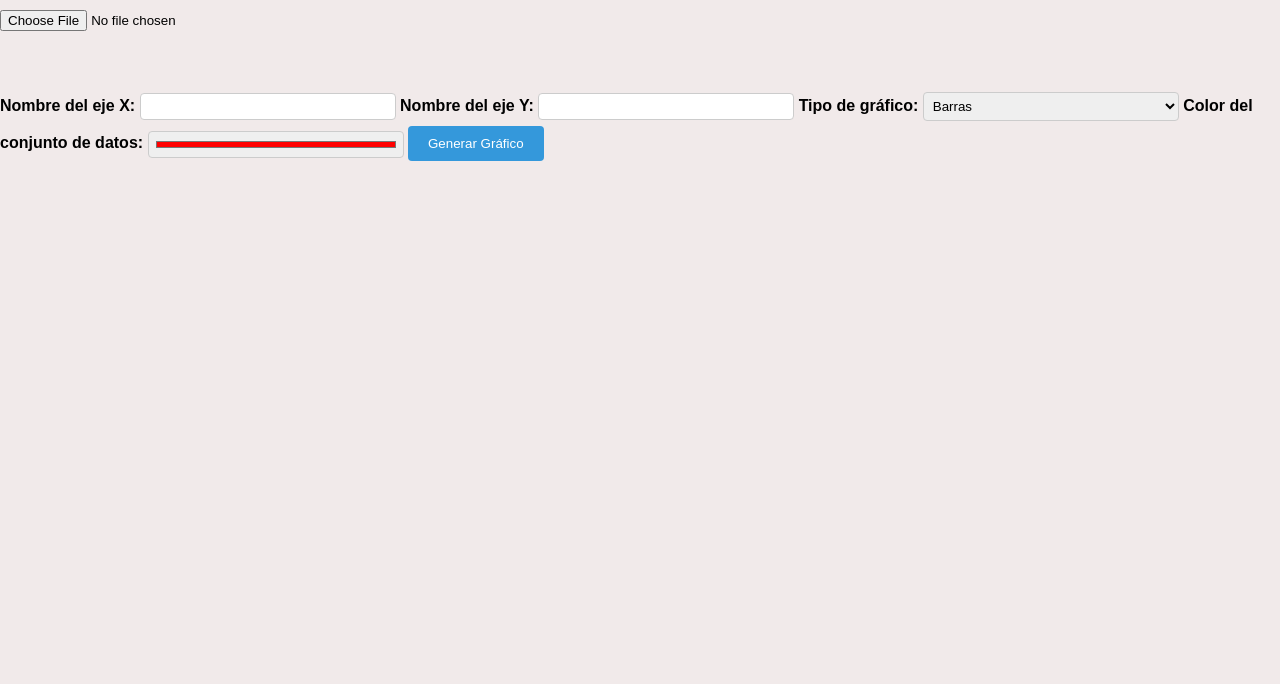
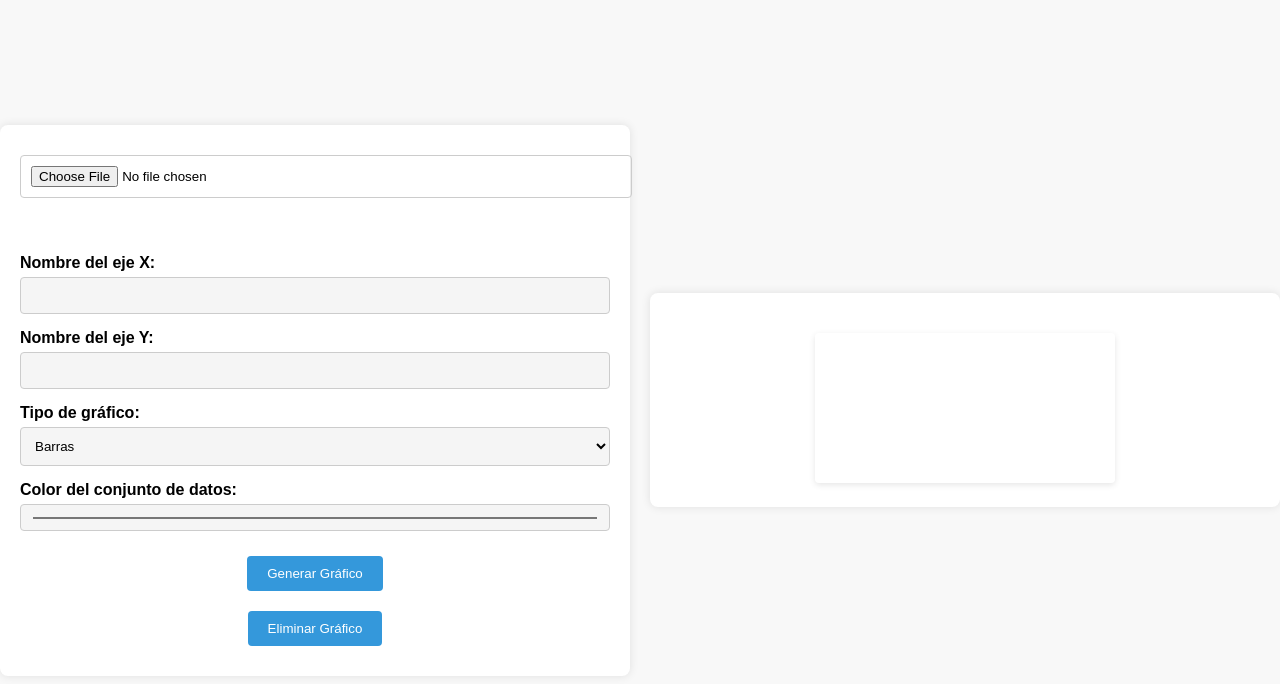
Before and after one commit to fabiofforero/proyectoHoras, a plain HTML site: page horas_2023-2/opcion_csv.html in a window 1280 px wide. Drawn offline with nearby package versions, Linux system fonts and the light colour scheme.

Commit message:
"css para index.html"

```diff
--- a/horas_2023-2/css/styles_csv.css
+++ b/horas_2023-2/css/styles_csv.css
@@ -2,34 +2,64 @@ body {
     font-family: Arial, sans-serif;
     margin: 0;
     padding: 0;
-    background-color: #f1eaea;
+    background-color: #f8f8f8;
 }
 
-.container {
-    max-width: 1200px;
-    margin: 0 auto;
-    padding: 20px;
+.grid-container {
+    display: grid;
+    grid-template-columns: 1fr 1fr; /* Divide en dos columnas iguales */
+    gap: 20px; /* Espacio entre las columnas */
+    justify-content: center;
+    align-items: center;
+    min-height: 100vh;
 }
 
+.input-section {
+    padding: 20px;
+    background-color: white;
+    border-radius: 8px;
+    box-shadow: 0px 0px 10px rgba(0, 0, 0, 0.1);
+}
+
+.chart-section {
+    padding: 20px;
+    background-color: white;
+    border-radius: 8px;
+    box-shadow: 0px 0px 10px rgba(0, 0, 0, 0.1);
+}
 
 #csv-input {
-    display: block;
     margin: 10px 0;
+    padding: 10px;
+    width: 100%;
+    border: 1px solid #ccc;
+    border-radius: 4px;
 }
 
 label {
     font-weight: bold;
+    display: block;
+    margin-top: 10px;
 }
 
 input[type="text"],
 select,
 input[type="color"] {
     margin: 5px 0;
-    padding: 5px;
-    width: 20%;
+    padding: 10px;
+    width: 100%;
     border: 1px solid #ccc;
     border-radius: 4px;
     box-sizing: border-box;
+    background-color: #f5f5f5;
+    transition: border-color 0.3s ease;
+}
+
+input[type="text"]:focus,
+select:focus,
+input[type="color"]:focus {
+    outline: none;
+    border-color: #3498db;
 }
 
 button {
@@ -39,9 +69,15 @@ button {
     padding: 10px 20px;
     border-radius: 4px;
     cursor: pointer;
+    transition: background-color 0.3s ease;
+    display: block;
+    margin: 20px auto 10px;
 }
 
-/* Estilos para el contenedor del gráfico */
+button:hover {
+    background-color: #2680c7;
+}
+
 #chart-container {
     margin-top: 20px;
     text-align: center;
@@ -49,17 +85,6 @@ button {
 
 canvas {
     max-width: 100%;
+    box-shadow: 0 2px 6px rgba(0, 0, 0, 0.1);
+    border-radius: 4px;
 }
-
-/* Estilos para la sección de entrada de nombres de ejes y tipo de gráfico */
-section {
-    margin-top: 20px;
-}
-
-/* Estilos para la sección de generación de gráfico */
-#chart-options {
-    display: flex;
-    justify-content: space-between;
-    align-items: center;
-    margin-bottom: 10px;
-}
--- a/horas_2023-2/css/styles_lectura_por_consola.css
+++ b/horas_2023-2/css/styles_lectura_por_consola.css
@@ -1,62 +1,20 @@
 body {
-	font-family: Arial, sans-serif;
-	margin: 0;
-	padding: 0;
-	background-color: #f4f4f4;
+    margin: 0;
+    padding: 0;
+    font-family: Arial, sans-serif;
+}
 
-}
-#titulo_grafico{
-	display: flex;
-	justify-content: center;
+.grid-container {
+    display: grid;
+    grid-template-columns: 50% 50%;
+    height: 100vh;
 }
 
 #input_section {
-	display: grid;
-	grid-template-columns: 50% 50%;
-	margin: 5px;
-	padding: 0px;
-	background-color: #fff;
-	box-shadow: 0 2px 4px rgba(0, 0, 0, 0.1);
+    padding: 20px;
+    background-color: #f5f5f5;
 }
 
-.separar{
-	margin: 4vh 4vh 0 4vh;
+#chart_div {
+    padding: 20px;
 }
-
-.separar input{
-	margin: 4vh 4vh 4vh 4vh;
-}
-
-#data_form {
-	display: grid;
-
-}
-
-label {
-	margin-top: 1px;
-	font-weight: bold;
-}
-
-input[type="text"],
-input[type="number"],
-select,
-input[type="color"] {
-	padding: 5px;
-	border: 1px solid #ccc;
-	border-radius: 4px;
-	margin-top: 5px;
-}
-
-input[type="button"] {
-	margin: 0 10vh 2vh 10vh;
-	background-color: #007bff;
-	color: #fff;
-	padding: 10px 15px;
-	border: none;
-	border-radius: 4px;
-	cursor: pointer;
-}
-
-input[type="button"]:hover {
-	background-color: #0056b3;
-}
--- a/horas_2023-2/opcion_csv.html
+++ b/horas_2023-2/opcion_csv.html
@@ -6,6 +6,8 @@
     <script src="https://cdn.jsdelivr.net/npm/chart.js"></script>
 </head>
 <body>
+    <div class="grid-container">
+        <div class="input-section">
             <input type="file" id="csv-input" accept=".csv" />
             <section>
                 <div>
@@ -13,15 +15,12 @@
                     <br>
                 </div>
             </section>
-
-    <!-- Agregar elementos para ingresar nombres de ejes -->
             <label for="x-axis-label">Nombre del eje X: </label>
-    <input type="text" id="x-axis-label" />
+            <input type="text" id="x-axis-label" value="" />
 
             <label for="y-axis-label">Nombre del eje Y: </label>
-    <input type="text" id="y-axis-label" />
+            <input type="text" id="y-axis-label" value=""/>
 
-    <!-- Agregar elementos para escoger tipo de gráfico y colores -->
             <label for="chart-type">Tipo de gráfico: </label>
             <select id="chart-type">
                 <option value="bar">Barras</option>
@@ -32,11 +31,16 @@
             <label for="dataset-color">Color del conjunto de datos: </label>
             <input type="color" id="dataset-color" value="#ff0000" />
 
-    <!-- Botón para generar el gráfico -->
             <button id="generate-chart">Generar Gráfico</button>
+            <button id="delete-chart">Eliminar Gráfico</button>
+        </div>
 
+        <div class="chart-section">
             <div id="chart-container">
                 <canvas id="chart"></canvas>
+            </div>
+        </div>
+
     </div>
 
     <script src="script_csv.js"></script>
```
Also changed, not shown: horas_2023-2/css/index.css (added, +20 -0 lines), horas_2023-2/index.html (+4 -1 lines). Lines whose indentation alone changed are shown as unchanged.
